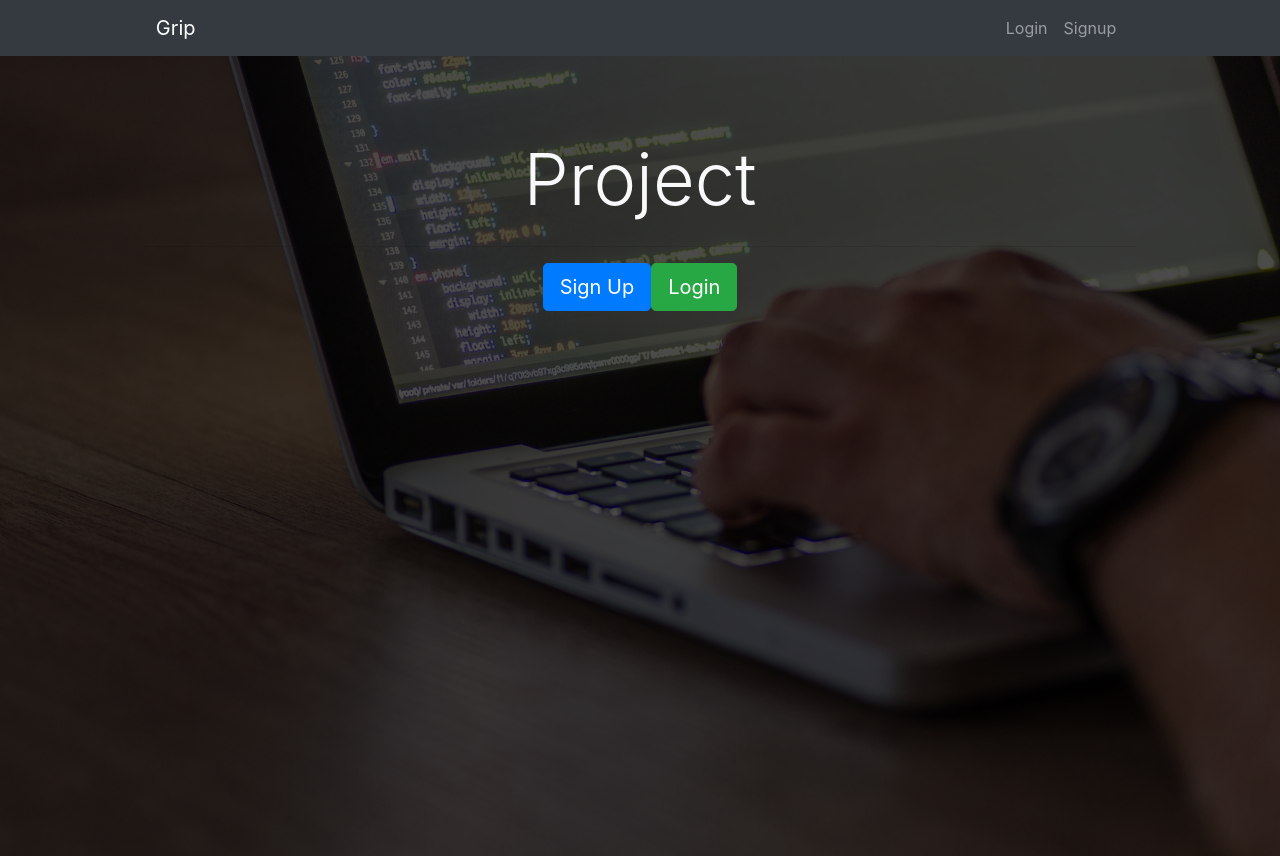
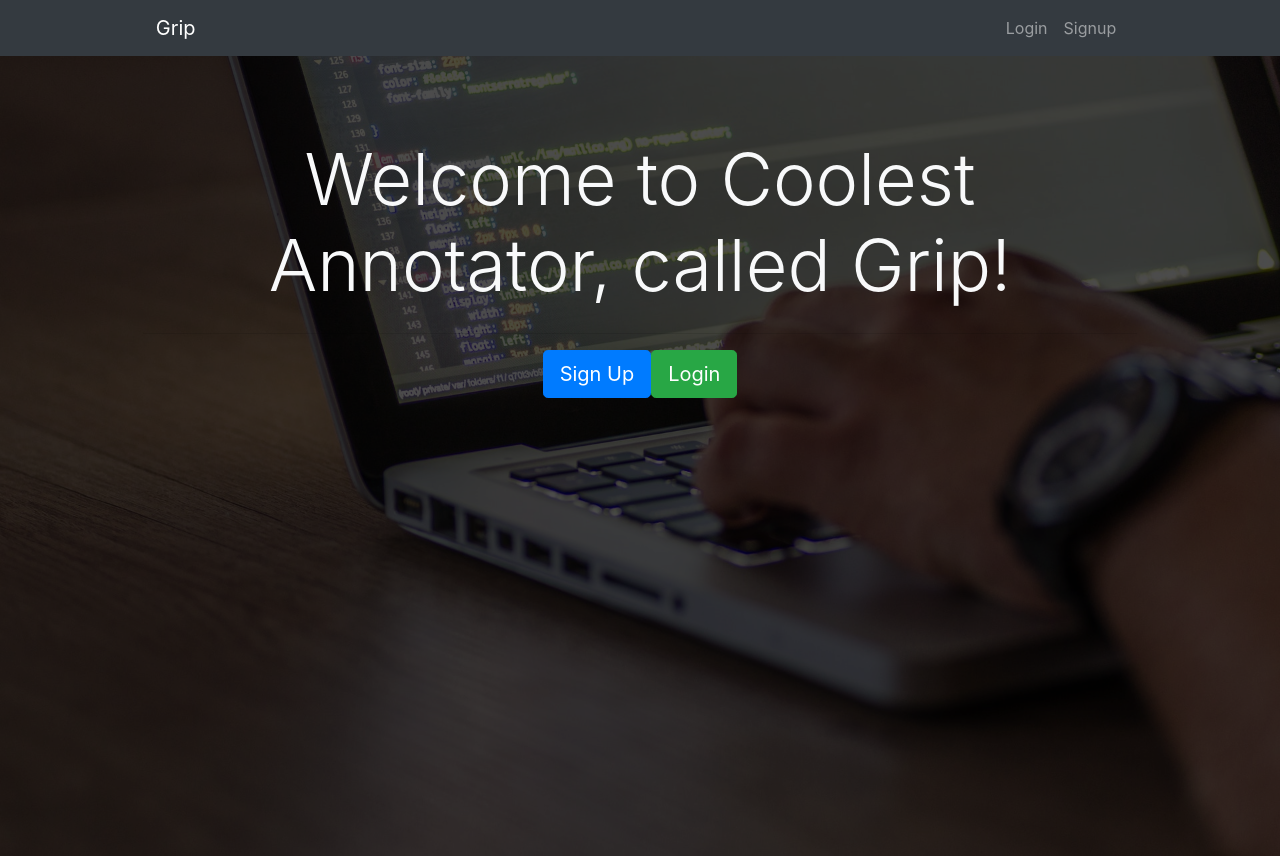
Before and after one commit to sounak07/data-annotator-react, a React (Create React App) app: page / in a window 1280 px wide. Built offline with nearby package versions, Linux system fonts and the light colour scheme.

Commit message:
Landing page changes

```diff
--- a/src/components/layouts/landing.js
+++ b/src/components/layouts/landing.js
@@ -9,13 +9,13 @@ class Landing extends Component {
 
     return (
       <div>
-        {isAuth ? <Redirect to="/dashboard" /> : null}
+        {isAuth ? <Redirect to="/dashboard" /> :
         <div className="landing">
           <div className="dark-overlay landing-inner text-light">
             <div className="container">
               <div className="row">
                 <div className="col-md-12 text-center">
-                  <h1 className="display-3 mb-4">Project</h1>
+                  <h2 className="display-3 mb-4">Welcome to Coolest Annotator, called Grip!</h2>
                   <hr />
                   <Link to="/register" className="btn btn-lg btn-primary">
                     Sign Up
@@ -27,7 +27,7 @@ class Landing extends Component {
               </div>
             </div>
           </div>
-        </div>
+        </div>}
       </div>
     );
   }
```
